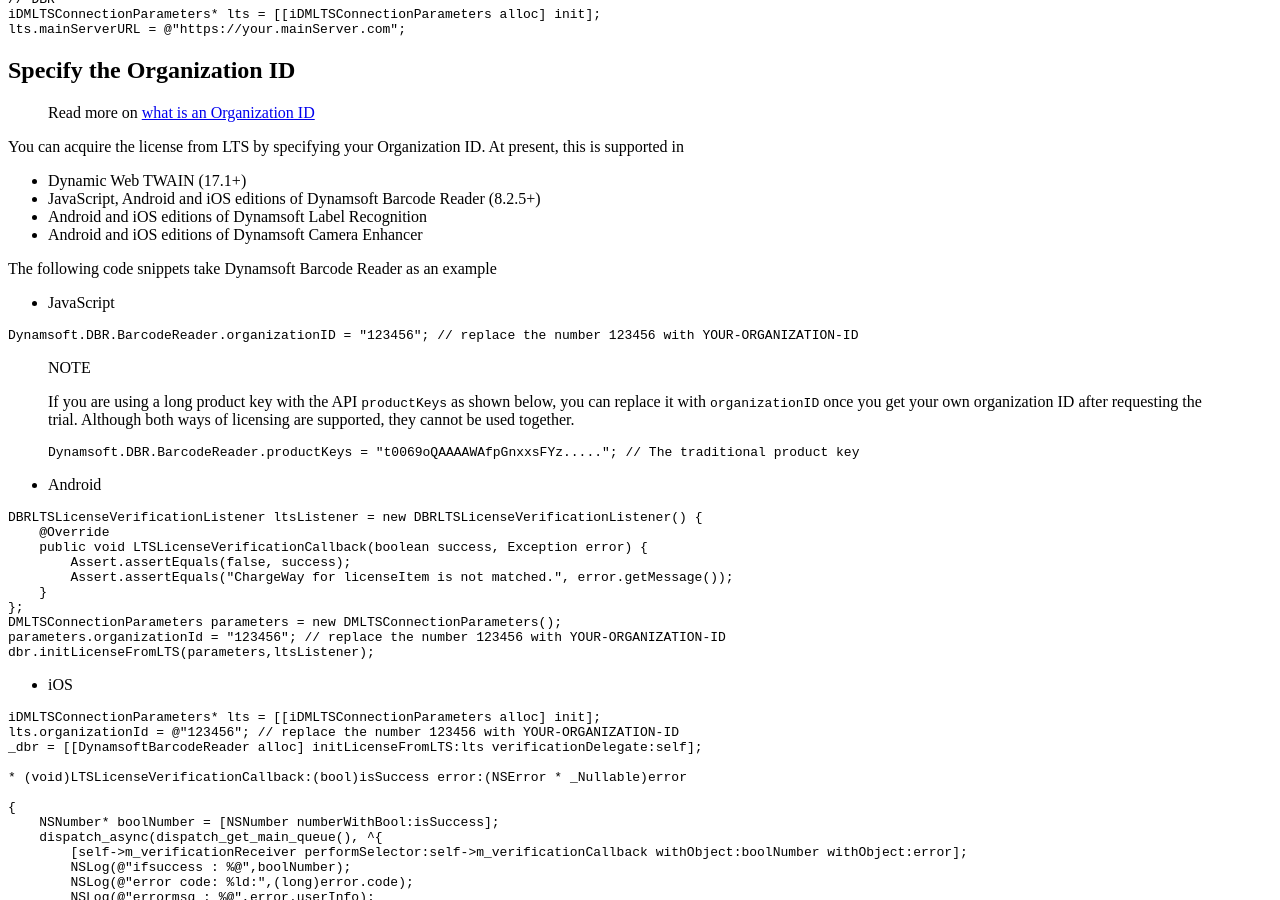
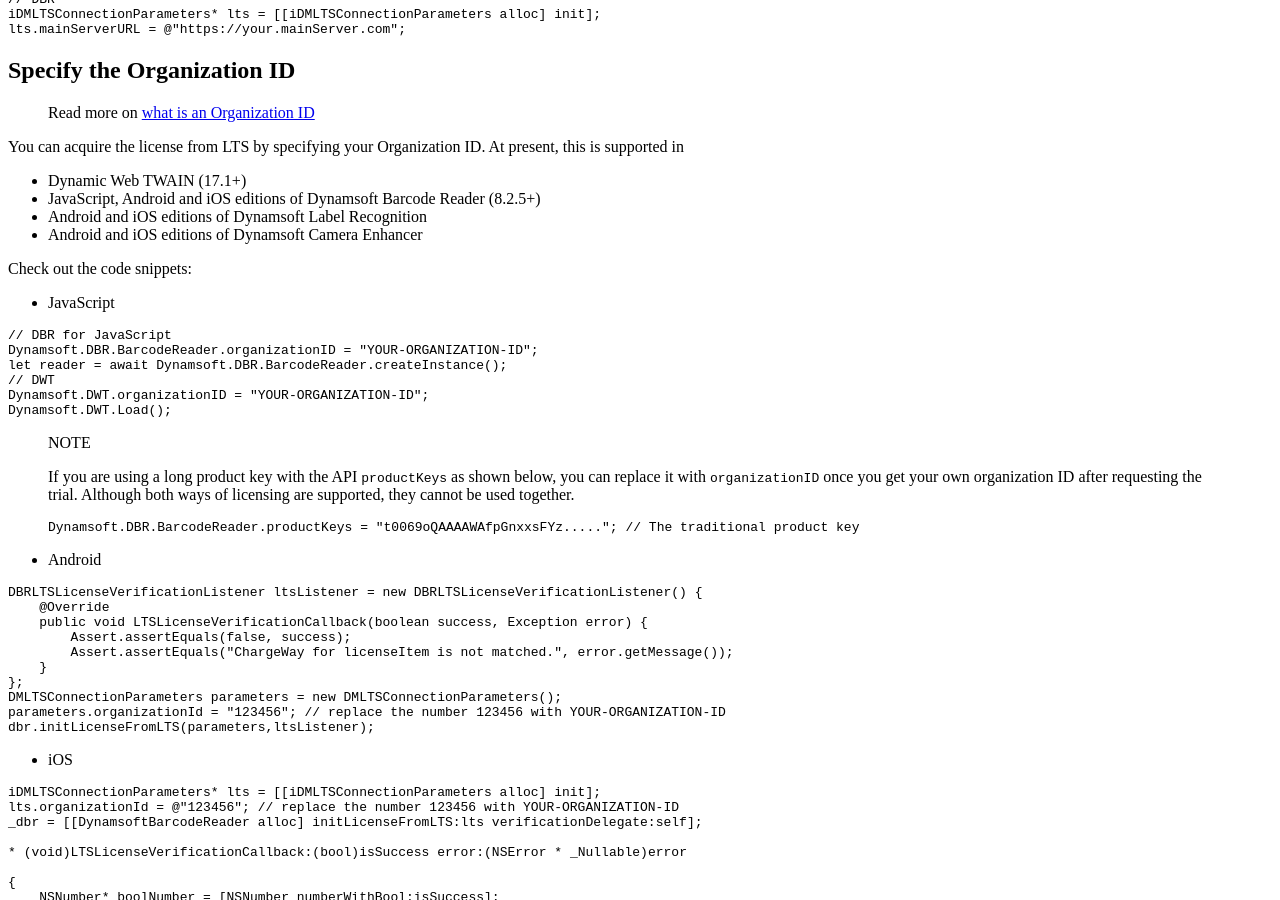
Before and after one commit to dynamsoft-docs/license-server-docs, a Jekyll site: the page built from common/mechanism.md, in a window 1280 px wide and 900 px high, scrolled down 1749 px. Built offline with Jekyll 4.4.1, drawn with Linux system fonts in a browser that asks for light colours.

Commit message:
add code snippet for dwt

````diff
--- a/common/mechanism.md
+++ b/common/mechanism.md
@@ -103,12 +103,17 @@
 * Android and iOS editions of Dynamsoft Label Recognition
 * Android and iOS editions of Dynamsoft Camera Enhancer
 
-The following code snippets take Dynamsoft Barcode Reader as an example
+Check out the code snippets:
 
 * JavaScript
 
 ``` javascript
-Dynamsoft.DBR.BarcodeReader.organizationID = "123456"; // replace the number 123456 with YOUR-ORGANIZATION-ID
+// DBR for JavaScript
+Dynamsoft.DBR.BarcodeReader.organizationID = "YOUR-ORGANIZATION-ID";
+let reader = await Dynamsoft.DBR.BarcodeReader.createInstance();
+// DWT
+Dynamsoft.DWT.organizationID = "YOUR-ORGANIZATION-ID";
+Dynamsoft.DWT.Load();
 ```
 
 > NOTE
````
